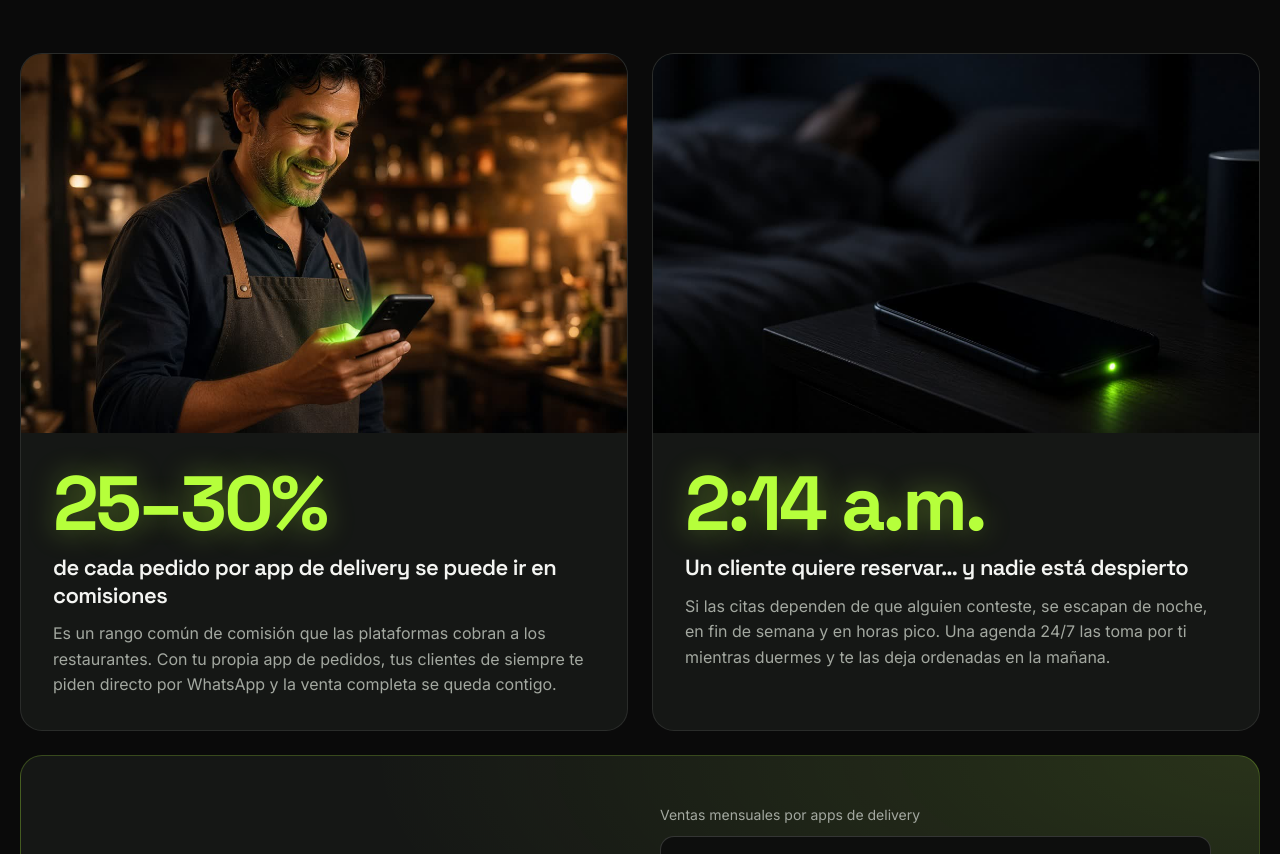
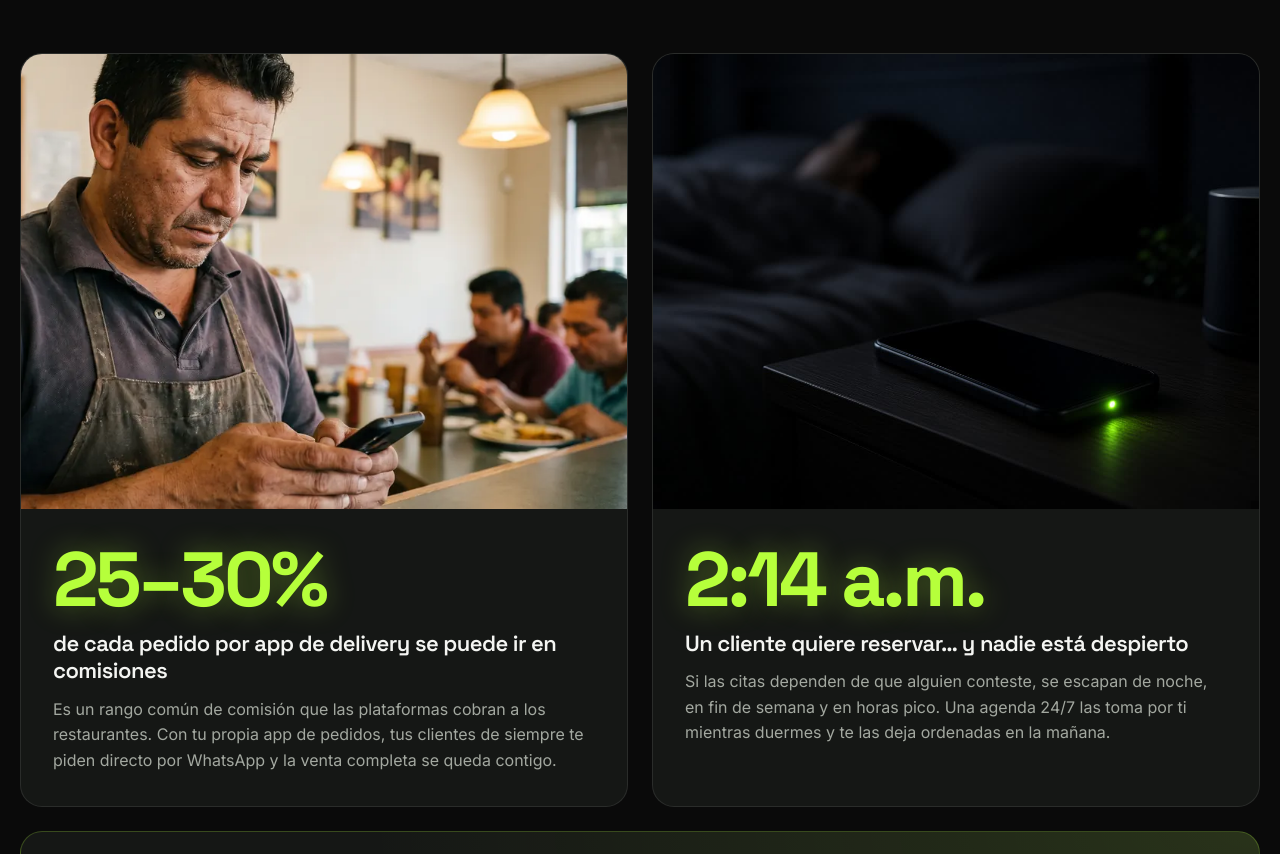
Before and after one commit to chavalojodido-art/nexoagency, a plain HTML site: page index.html in a window 1280 px wide. Shown: the part 1216-2070 px from the top of the page. Drawn offline with Linux system fonts and the light colour scheme.

Commit message:
Nueva foto realista del dueño de restaurante (webp/jpg, srcset)

```diff
--- a/index.html
+++ b/index.html
@@ -96,7 +96,7 @@
     <h2 class="h2 reveal" data-en="You're losing money in two places you can't see.">Estás perdiendo dinero en dos lugares que no ves.</h2>
     <div class="pain">
       <article class="pain__card reveal">
-        <figure class="pain__img"><img src="assets/img/restaurante.jpg" alt="Dueño de restaurante sonriendo mientras revisa pedidos en su celular" data-en-alt="Restaurant owner smiling while checking orders on his phone" width="1024" height="768" loading="lazy" decoding="async"></figure>
+        <figure class="pain__img pain__img--dueno"><picture><source type="image/webp" srcset="assets/img/dueno-800.webp 800w, assets/img/dueno-1600.webp 1600w" sizes="(max-width: 860px) calc(100vw - 40px), 620px"><img src="assets/img/dueno-1600.jpg" srcset="assets/img/dueno-800.jpg 800w, assets/img/dueno-1600.jpg 1600w" sizes="(max-width: 860px) calc(100vw - 40px), 620px" alt="Dueño de un restaurante con delantal revisando pedidos en su celular detrás del mostrador" data-en-alt="Restaurant owner in an apron checking orders on his phone behind the counter" width="1600" height="1272" loading="lazy" decoding="async"></picture></figure>
         <div class="pain__body">
           <p class="big"><span class="neon">25–30%</span></p>
           <h3 data-en="of every delivery-app order can go to commissions">de cada pedido por app de delivery se puede ir en comisiones</h3>
--- a/styles.css
+++ b/styles.css
@@ -67,7 +67,7 @@ p{margin:0}
 /* pain */
 .pain{display:grid;grid-template-columns:1fr 1fr;gap:24px;margin-top:56px}
 .pain__card{background:var(--card);border:1px solid var(--line);border-radius:var(--r);overflow:hidden;display:flex;flex-direction:column}
-.pain__img{margin:0;aspect-ratio:16/10;overflow:hidden}.pain__img img{width:100%;height:100%;object-fit:cover;transition:transform 1.2s}
+.pain__img{margin:0;aspect-ratio:4/3;overflow:hidden}.pain__img picture{display:block;height:100%}.pain__img--dueno img{object-position:50% 0%}.pain__img img{width:100%;height:100%;object-fit:cover;transition:transform 1.2s}
 .pain__card:hover .pain__img img{transform:scale(1.04)}
 .pain__body{padding:32px}.big{font:700 clamp(48px,6vw,80px)/1 var(--fh);letter-spacing:-.04em;margin-bottom:12px}
 .pain__body h3{font-size:22px;font-weight:600;line-height:1.25;margin-bottom:12px}.pain__body p:last-child{color:var(--mut)}
```
Also changed, not shown: assets/img/dueno-1600.jpg (added), assets/img/dueno-1600.webp (added), assets/img/dueno-800.jpg (added), assets/img/dueno-800.webp (added), assets/img/restaurante.jpg (deleted), 1 other file.
